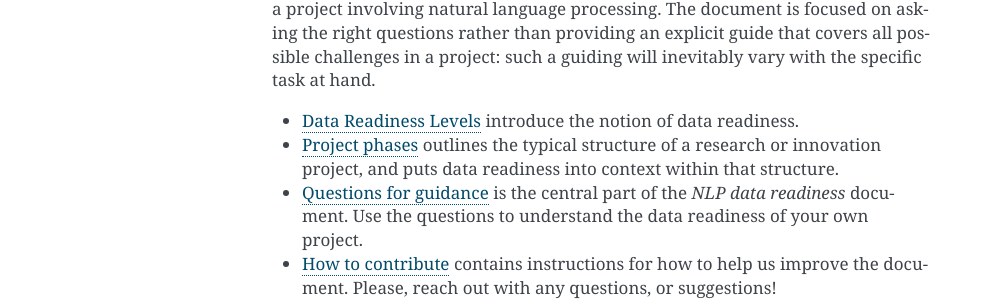
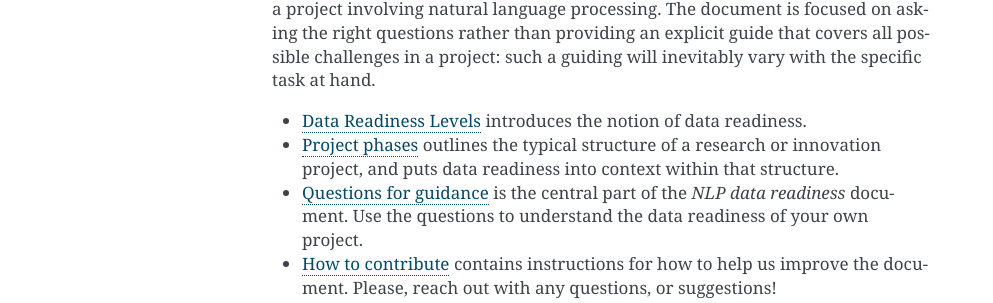
Before and after one commit to fredriko/nlp-data-readiness, a Sphinx documentation site: the page built from docs/introduction.md, in a window 1280 px wide. Shown: the part 522-825 px from the top of the page, without its empty margins (148-1141 px from the left). Built offline with Sphinx 7.4.7, drawn with Linux system fonts in a browser that asks for light colours.

Commit message:
Introduction.

```diff
--- a/docs/introduction.md
+++ b/docs/introduction.md
@@ -17,7 +17,7 @@ encounter, with respect to data, when embarking on a project involving natural l
 on asking the right questions rather than providing an explicit guide that covers all possible challenges in a project:
 such a guiding will inevitably vary with the specific task at hand.
 
-* [Data Readiness Levels](data-readiness-levels.md) introduce the notion of data readiness.
+* [Data Readiness Levels](data-readiness-levels.md) introduces the notion of data readiness.
 * [Project phases](project-phases.md) outlines the typical structure of a research or innovation project, and puts data readiness into context within that structure.
 * [Questions for guidance](questions-for-guidance.md) is the central part of the *NLP data readiness* document. Use the questions to understand the data readiness of your own project.
 * [How to contribute](contribute.md) contains instructions for how to help us improve the document. Please, reach out with any questions, or suggestions!
```
